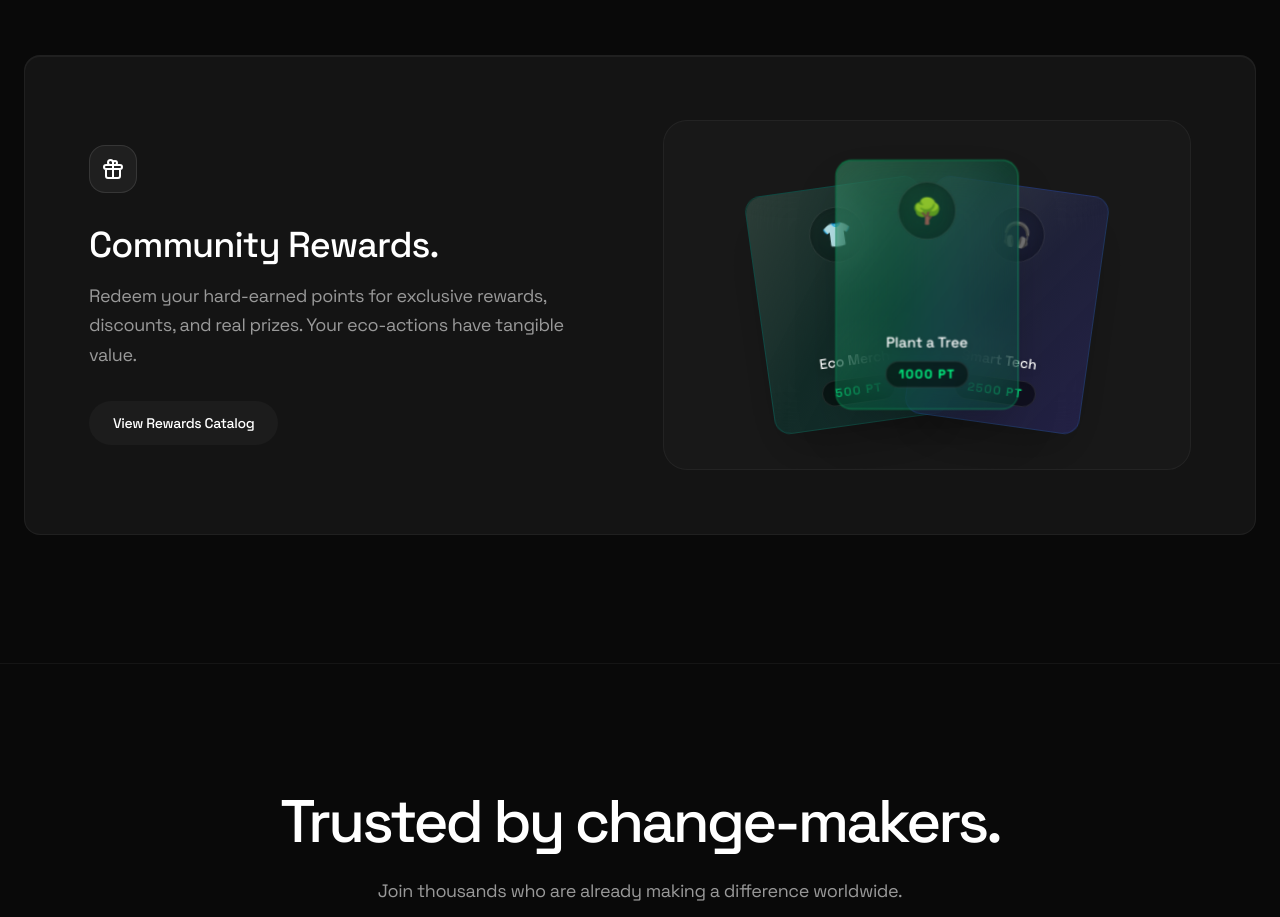
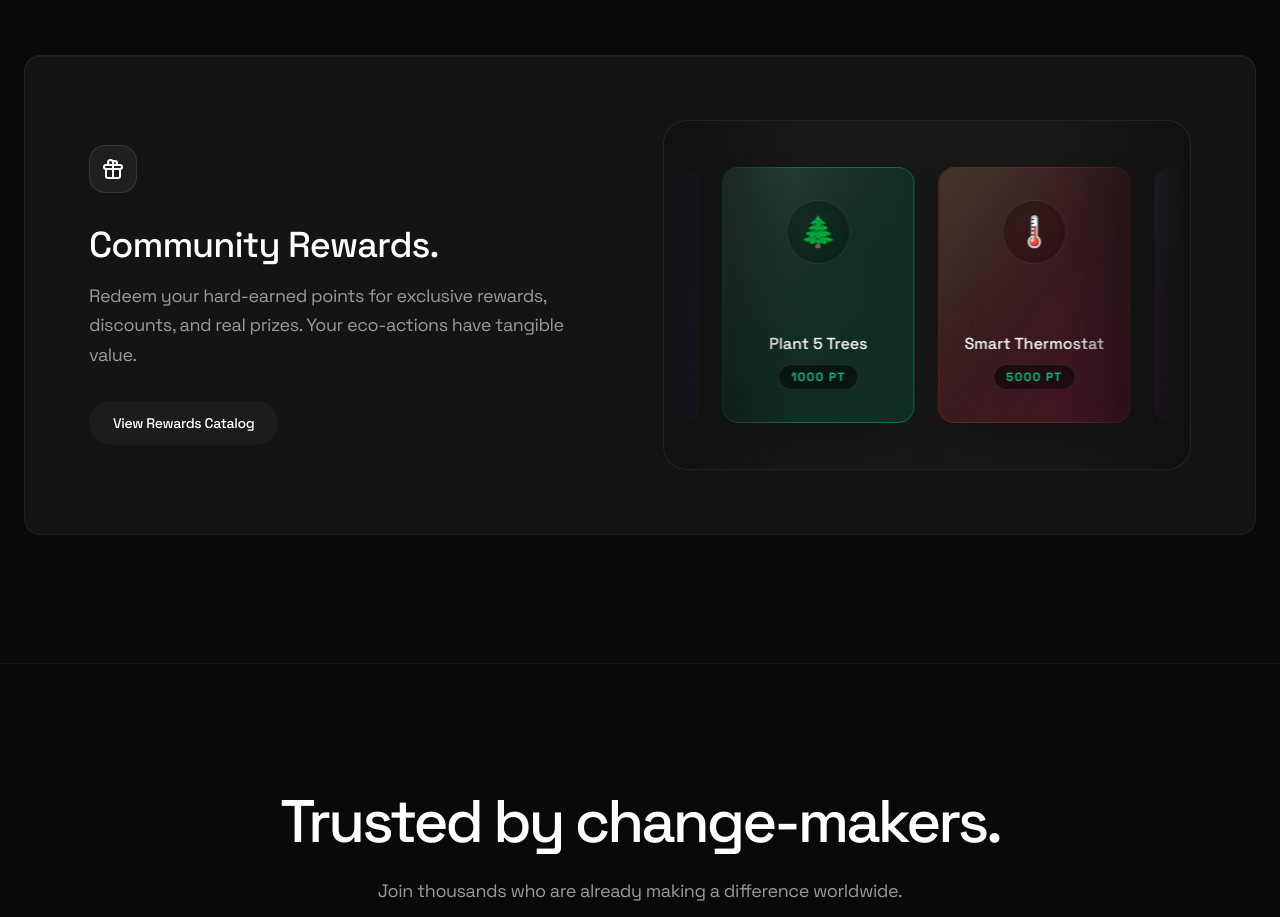
Before and after one commit to MohitSongra/EcoQuest, a Next.js app: page / in a window 1280 px wide. Shown: the part 6780-7697 px from the top of the page. Built offline with nearby package versions, Linux system fonts and the light colour scheme; no server answers.

Commit message:
feat(ui): swap rewards section to infinite scrolling marquee (option 3)

```diff
--- /dev/null
+++ b/src/components/RewardMarquee.tsx
@@ -0,0 +1,79 @@
+import React from 'react';
+
+const rewards = [
+  { id: 1, title: 'Eco Hoodie', pts: '1500 PT', icon: '🧥', color: 'from-emerald-500/10 to-teal-900/40', border: 'border-teal-500/20' },
+  { id: 2, title: 'Digital Gift Card', pts: '2000 PT', icon: '💳', color: 'from-blue-500/10 to-indigo-900/40', border: 'border-blue-500/20' },
+  { id: 3, title: 'Plant 5 Trees', pts: '1000 PT', icon: '🌲', color: 'from-[#00ff88]/10 to-emerald-900/40', border: 'border-[#00ff88]/30' },
+  { id: 4, title: 'Smart Thermostat', pts: '5000 PT', icon: '🌡️', color: 'from-orange-500/10 to-rose-900/40', border: 'border-orange-500/20' },
+  { id: 5, title: 'Recycled Bag', pts: '3000 PT', icon: '🎒', color: 'from-purple-500/10 to-fuchsia-900/40', border: 'border-purple-500/20' },
+];
+
+export default function RewardMarquee() {
+  return (
+    <div className="flex-1 w-full h-[350px] bg-surface-2/50 rounded-3xl border border-white/5 relative overflow-hidden flex flex-col justify-center marquee-container group/container">
+      {/* Edge Fades - using surface-1/canvas colors to blend */}
+      <div className="absolute inset-y-0 left-0 w-32 bg-gradient-to-r from-[#111111] to-transparent z-10 pointer-events-none rounded-l-3xl" />
+      <div className="absolute inset-y-0 right-0 w-32 bg-gradient-to-l from-[#111111] to-transparent z-10 pointer-events-none rounded-r-3xl" />
+
+      {/* The scrolling track */}
+      <div className="marquee-track flex w-max group/track">
+
+        {/* Set 1 */}
+        <div className="flex gap-6 pr-6">
+          {rewards.map((reward) => (
+            <div
+              key={`set1-${reward.id}`}
+              className={`flex-shrink-0 w-48 h-64 rounded-2xl border ${reward.border} backdrop-blur-xl bg-gradient-to-br ${reward.color} shadow-2xl flex flex-col items-center justify-between p-6 transition-all duration-500 ease-out group-hover/track:opacity-30 hover:!opacity-100 hover:scale-[1.15] hover:-translate-y-2 hover:z-20 relative cursor-pointer`}
+            >
+              <div className="absolute inset-0 bg-gradient-to-br from-white/20 via-transparent to-transparent opacity-50 rounded-2xl pointer-events-none" />
+
+              <div className="w-16 h-16 rounded-full bg-black/40 backdrop-blur-md flex items-center justify-center text-3xl shadow-inner border border-white/10 mt-2 transition-transform duration-500 group-hover:scale-110">
+                {reward.icon}
+              </div>
+
+              <div className="text-center w-full mb-2">
+                <div className="text-white font-medium text-base mb-2">{reward.title}</div>
+                <div className="inline-block px-3 py-1 bg-black/50 rounded-full border border-white/10 text-accent text-xs font-bold tracking-widest shadow-inner">{reward.pts}</div>
+              </div>
+            </div>
+          ))}
+        </div>
+
+        {/* Set 2 (Exact duplicate for seamless looping) */}
+        <div className="flex gap-6 pr-6">
+          {rewards.map((reward) => (
+            <div
+              key={`set2-${reward.id}`}
+              className={`flex-shrink-0 w-48 h-64 rounded-2xl border ${reward.border} backdrop-blur-xl bg-gradient-to-br ${reward.color} shadow-2xl flex flex-col items-center justify-between p-6 transition-all duration-500 ease-out group-hover/track:opacity-30 hover:!opacity-100 hover:scale-[1.15] hover:-translate-y-2 hover:z-20 relative cursor-pointer`}
+            >
+              <div className="absolute inset-0 bg-gradient-to-br from-white/20 via-transparent to-transparent opacity-50 rounded-2xl pointer-events-none" />
+
+              <div className="w-16 h-16 rounded-full bg-black/40 backdrop-blur-md flex items-center justify-center text-3xl shadow-inner border border-white/10 mt-2 transition-transform duration-500 group-hover:scale-110">
+                {reward.icon}
+              </div>
+
+              <div className="text-center w-full mb-2">
+                <div className="text-white font-medium text-base mb-2">{reward.title}</div>
+                <div className="inline-block px-3 py-1 bg-black/50 rounded-full border border-white/10 text-accent text-xs font-bold tracking-widest shadow-inner">{reward.pts}</div>
+              </div>
+            </div>
+          ))}
+        </div>
+
+      </div>
+
+      <style dangerouslySetInnerHTML={{__html: `
+        .marquee-track {
+          animation: scroll 20s linear infinite;
+        }
+        .marquee-container:hover .marquee-track {
+          animation-play-state: paused;
+        }
+        @keyframes scroll {
+          0% { transform: translateX(0); }
+          100% { transform: translateX(-50%); }
+        }
+      `}} />
+    </div>
+  );
+}
--- a/src/pages/index.tsx
+++ b/src/pages/index.tsx
@@ -6,7 +6,7 @@ import { useRouter } from "next/router";
 import { motion, useScroll, useTransform } from "framer-motion";
 import LifeCycleScroll from "../components/LifeCycleScroll";
 import EWasteDeconstructor from "../components/EWasteDeconstructor";
-import InteractiveRewardCards from "../components/InteractiveRewardCards";
+import RewardMarquee from "../components/RewardMarquee";
 
 export default function Home() {
   const { currentUser, userRole } = useAuth();
@@ -207,8 +207,8 @@ export default function Home() {
               </Link>
             </div>
 
-            {/* Interactive 3D Reward Cards */}
-            <InteractiveRewardCards />
+            {/* Infinite Scrolling Marquee */}
+            <RewardMarquee />
           </motion.div>
         </div>
       </section>
```
